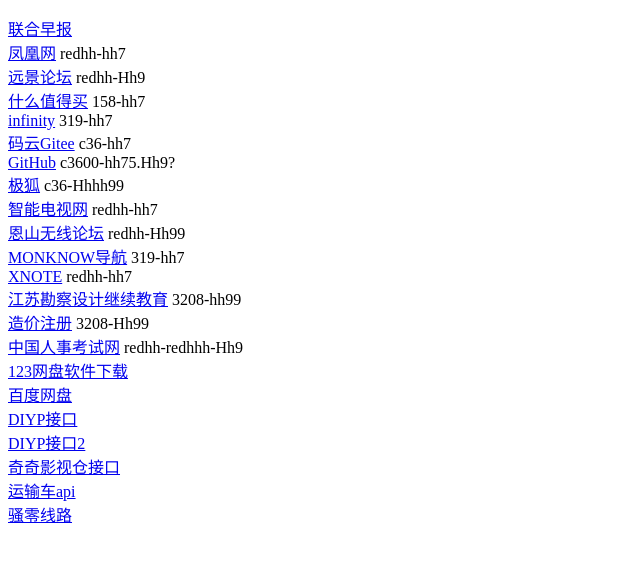
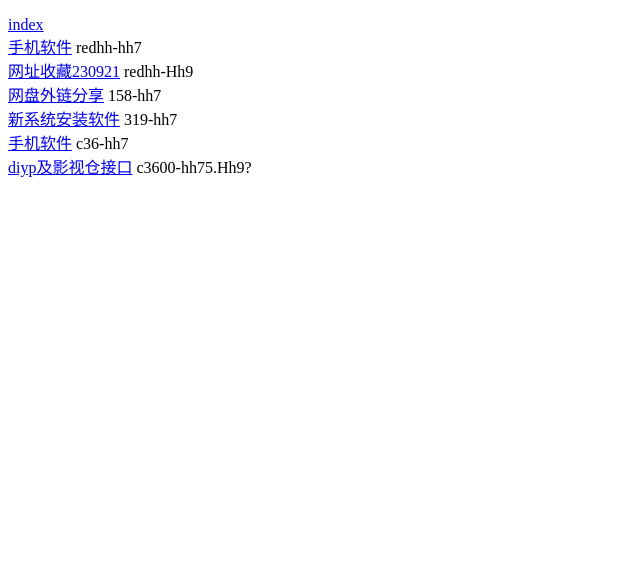
Before and after one commit to c3600/c3600.githu.io, a plain HTML site: page index.html in a window 1280 px wide. Shown: the whole page, without its empty margins (0-640 px from the left). Drawn offline with Linux system fonts and the light colour scheme.

Commit message:
Update index.html
Signed-off-by: c3600 <128352429+c3600@users.noreply.github.com>

```diff
--- a/index.html
+++ b/index.html
@@ -11,28 +11,13 @@
 </head>
 
 <body>
-<p><a href="https://www.zaobao.com/" target="_blank">联合早报</a> <br />
-  <a href="http://www.ifeng.com/" target="_blank">凤凰网</a> redhh-hh7<br />
-  <a href="https://bbs.pcbeta.com/forum.php" target="_blank">远景论坛</a> redhh-Hh9<br />
-  <a href="https://www.smzdm.com/" target="_blank">什么值得买</a> 158-hh7<br />
-  <a href="https://www.infinitytab.com/zh/" target="_blank">infinity</a> 319-hh7<br />
-  <a href="https://gitee.com/" target="_blank">码云Gitee</a> c36-hh7 <br />
-  <a href="https://github.com/" target="_blank">GitHub</a> c3600-hh75.Hh9?<br />
-  <a href="https://jihulab.com/" target="_blank">极狐</a> c36-Hhhh99<br />
-  <a href="https://www.znds.com/bbs-539-1.html" target="_blank">智能电视网</a> redhh-hh7<br />
-  <a href="https://www.right.com.cn/FORUM/forum.php" target="_blank">恩山无线论坛</a> redhh-Hh99<br />
-  <a href="https://www.monknow.com/zh-CN" target="_blank">MONKNOW导航</a> 319-hh7<a href="http://www.xnote.cn/note/" target="_blank"><br />
-XNOTE</a> redhh-hh7<br />
-<a href="https://jskcsjhypx.59iedu.com/index" target="_blank">江苏勘察设计继续教育</a> 3208-hh99<br />
-<a href="http://zaojiasys.jianshe99.com/cecaopsys" target="_blank">造价注册</a> 3208-Hh99<br />
-<a href="http://www.cpta.com.cn/index.html" target="_blank">中国人事考试网</a> redhh-redhhh-Hh9<br />
-<a href="https://www.123pan.com/s/CXiA-9ojyd.html" target="_blank">123网盘软件下载</a><br />
-<a href="https://pan.baidu.com/s/1Tsupn7WDABA5bkC7n6_PqA?pwd=47jk" target="_blank">百度网盘</a><br />
-<a href="https://jihulab.com/c361/tv/-/raw/main/jsydm.txt" target="_blank">DIYP接口</a><br />
-<a href="https://jihulab.com/c361/tv/-/raw/main/tv01m.txt" target="_blank">DIYP接口2</a><br />
-<a href="https://cn.kstore.space/download/2904/123.txt" target="_blank">奇奇影视仓接口</a><br />
-<a href="https://weixine.net/api.json" target="_blank">运输车api</a><br />
-<a href="https://xhdwc.tk/0" target="_blank">骚零线路</a><br />
+<p><a href="https://www.notion.so/index-1556d6de660b47d6b695b257068e1df3?pvs=4">index</a> <br />
+  <a href="https://meteor-stealer-9d4.notion.site/8e70346d5f8c477b842e52ac2ab3bf75?pvs=4">手机软件</a> redhh-hh7<br />
+  <a href="https://meteor-stealer-9d4.notion.site/230921-f6452e7edb8645a8abf302ce9e307807?pvs=4">网址收藏230921</a> redhh-Hh9<br />
+  <a href="https://meteor-stealer-9d4.notion.site/c2d1cda40bae442f81e62e484698f71f?pvs=4">网盘外链分享</a> 158-hh7<br />
+  <a href="https://meteor-stealer-9d4.notion.site/96c0c9d27f774fca881439527f4d4300?pvs=4">新系统安装软件</a> 319-hh7<br />
+  <a href="https://meteor-stealer-9d4.notion.site/b9aa5ba4c5c94b5fbe2ed9ca67142764?pvs=4">手机软件</a> c36-hh7 <br />
+  <a href="https://meteor-stealer-9d4.notion.site/diyp-f30651d7ec1f42209875766d410627f2?pvs=4">diyp及影视仓接口</a> c3600-hh75.Hh9?<br />
 </a></p>
 </body>
 </html>
```
